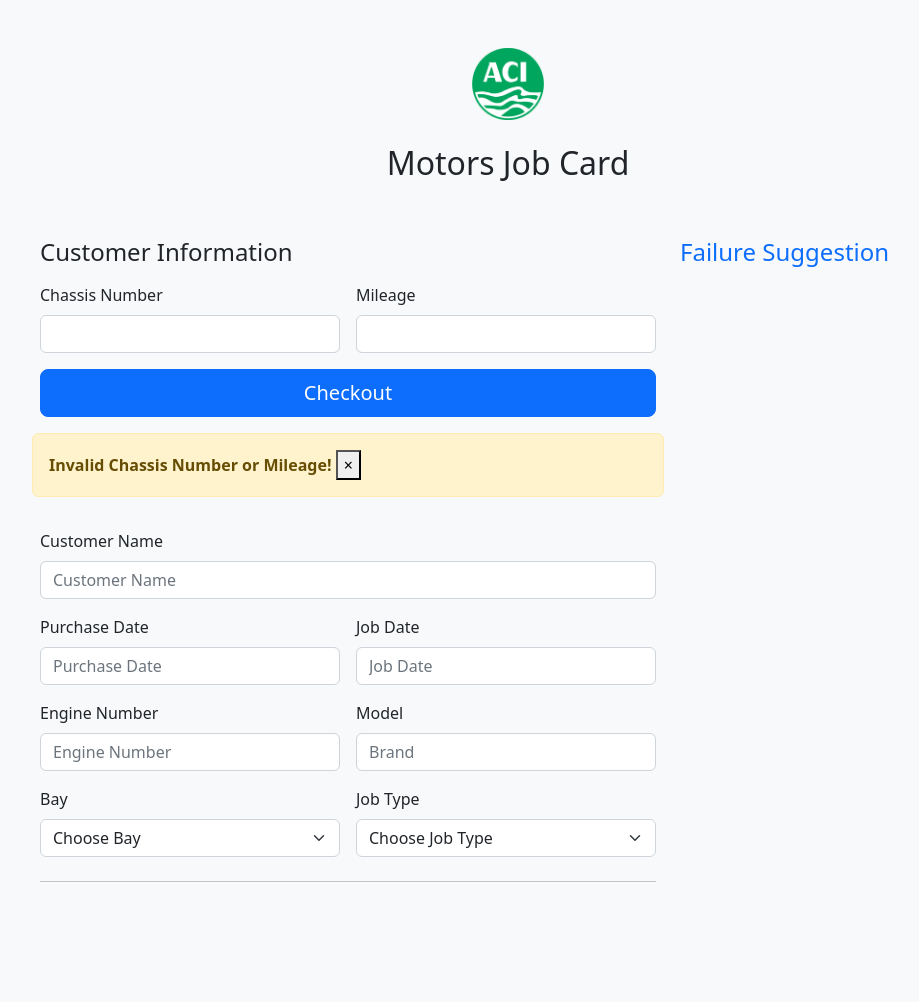
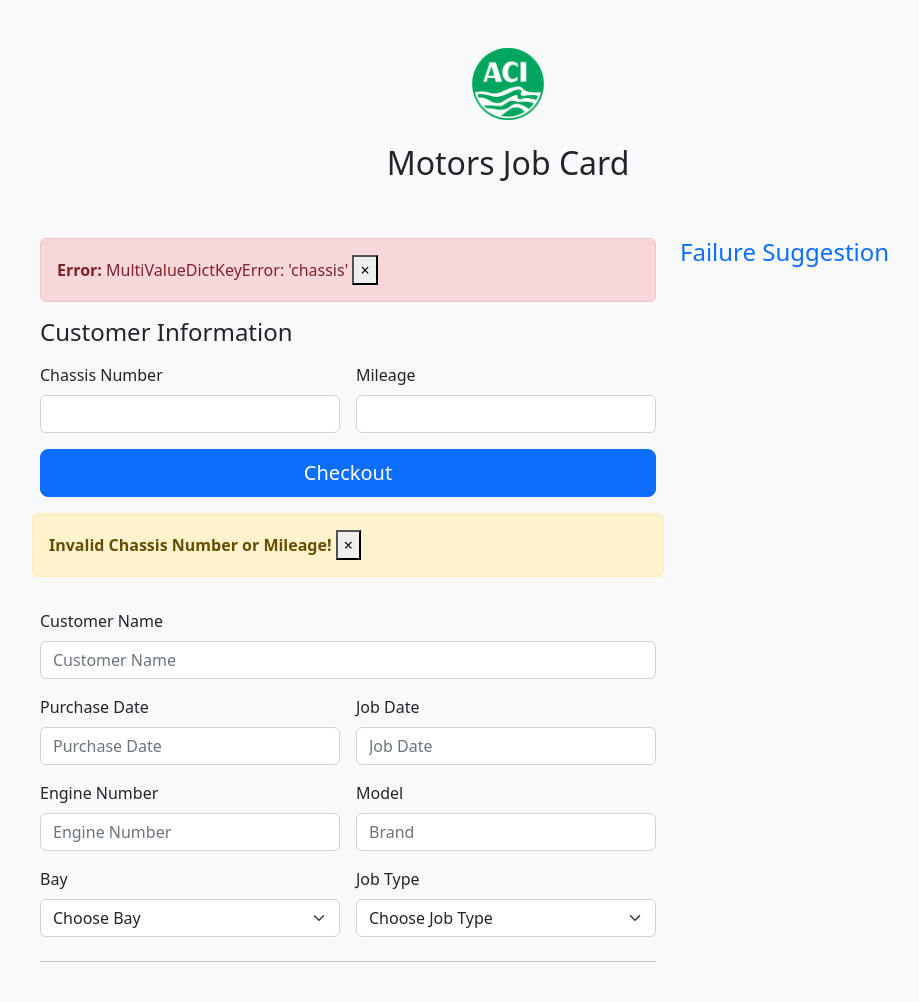
Before and after one commit to arafatshovon/Motors_Job_Card, a Django app: page /checkout in a window 1280 px wide. Shown: the top 1002 px of the page, without its empty margins (132-1051 px from the left). Run offline with Django 4.2, Linux system fonts and the light colour scheme; some libraries are stand-ins or nearby versions.

Commit message:
DB error message on frontend

```diff
--- a/app/views.py
+++ b/app/views.py
@@ -30,6 +30,7 @@ def jobquery_web(request):
     user_data_dict = dict_response['user_data_dict']
     suggestion_list = dict_response['suggestion_list']
     ret = dict_response['ret']
+    error_msg = dict_response['error']
     user_data = UserDataClass()
     if ret:
         user_data.customer_name = user_data_dict['customer_name']
@@ -40,7 +41,7 @@ def jobquery_web(request):
         user_data.engine_number = user_data_dict['engine_number']
         user_data.brand = user_data_dict['brand']
 
-    return render(request, 'checkout.html', {'ret': ret, 'user_data': user_data, 'suggestion_list': suggestion_list})
+    return render(request, 'checkout.html', {'ret': ret, 'user_data': user_data, 'suggestion_list': suggestion_list, 'error': error_msg})
 
 
 def jobquery_api(request):
@@ -51,6 +52,7 @@ def jobquery_api(request):
 def jobquery(request, method='GET'):
     ret = False
     user_data_dict = {}
+    error_msg = None
 
     try:
         if method == 'POST':
@@ -112,10 +114,11 @@ def jobquery(request, method='GET'):
             user_data.mileage = MILEAGE
     except Exception as e:
         print("============= Handled Exception =============")
-        print(e)
+        error_msg = f"{e.__class__.__name__}: {e}"
+        print(error_msg)
         suggestion_list = []
 
-    return {'ret': ret, 'user_data_dict': user_data_dict, 'suggestion_list': suggestion_list}
+    return {'ret': ret, 'user_data_dict': user_data_dict, 'suggestion_list': suggestion_list, 'error': error_msg }
 
 
 def home(request):
--- a/templates/checkout.html
+++ b/templates/checkout.html
@@ -1,6 +1,7 @@
 {% load static %}
 <!doctype html>
 <html lang="en">
+
 <head>
   <meta charset="utf-8">
   <meta name="viewport" content="width=device-width, initial-scale=1">
@@ -72,6 +73,7 @@
   <!-- Custom styles for this template -->
   <link href="{% static 'form-validation.css' %}" rel="stylesheet">
 </head>
+
 <body class="bg-light">
 
   <div class="container">
@@ -104,13 +106,22 @@
 
         </div>
         <div class="col-md-7 col-lg-8">
+          {% if error %}
+          <div class="alert alert-danger alert-dismissible fade show" role="alert">
+            <strong>Error:</strong> {{ error }}
+            <button type="button" class="close" data-dismiss="alert" aria-label="Close">
+              <span aria-hidden="true">&times;</span>
+            </button>
+          </div>
+          {% endif %}
           <h4 class="mb-3">Customer Information</h4>
           <form action="checkout" method="post">
             {% csrf_token %}
             <div class="row g-3">
               <div class="col-sm-6">
                 <label for="firstName" class="form-label">Chassis Number</label>
-              <input type="text" class="form-control" id="chassis" placeholder="" value="{{ user_data.chassis_number }}" name="chassis" required>
+                <input type="text" class="form-control" id="chassis" placeholder=""
+                  value="{{ user_data.chassis_number }}" name="chassis" required>
                 <div class="invalid-feedback">
                   Valid Chassis Number is required.
                 </div>
@@ -119,7 +130,8 @@
 
               <div class="col-sm-6">
                 <label for="lastName" class="form-label">Mileage</label>
-              <input type="int" class="form-control" id="mileage" placeholder="" value="{{ user_data.mileage }}" name="mileage" required>
+                <input type="int" class="form-control" id="mileage" placeholder="" value="{{ user_data.mileage }}"
+                  name="mileage" required>
                 <div class="invalid-feedback">
                   Valid Mileage is required.
                 </div>
@@ -141,21 +153,24 @@
                 <label for="username" class="form-label">Customer Name </label>
                 <div class="input-group has-validation">
 
-                <input type="text" class="form-control" id="username" value= "{{ user_data.customer_name }}" placeholder="Customer Name" >
+                  <input type="text" class="form-control" id="username" value="{{ user_data.customer_name }}"
+                    placeholder="Customer Name">
                 </div>
               </div>
 
               <div class="col-md-6">
                 <label for="username" class="form-label">Purchase Date</label>
                 <div class="input-group has-validation">
-                <input type="text" class="form-control" id="date" value="{{ user_data.purchase_date }}" placeholder="Purchase Date">
+                  <input type="text" class="form-control" id="date" value="{{ user_data.purchase_date }}"
+                    placeholder="Purchase Date">
                 </div>
               </div>
 
               <div class="col-md-6">
                 <label for="username" class="form-label">Job Date</label>
                 <div class="input-group has-validation">
-                <input type="text" class="form-control" id="jobdate" value="{{ user_data.job_date }}" placeholder="Job Date">
+                  <input type="text" class="form-control" id="jobdate" value="{{ user_data.job_date }}"
+                    placeholder="Job Date">
                 </div>
               </div>
 
@@ -163,7 +178,8 @@
               <div class="col-md-6">
                 <label for="username" class="form-label">Engine Number</label>
                 <div class="input-group has-validation">
-                <input type="text" class="form-control" id="engine_number" value="{{ user_data.engine_number }}" placeholder="Engine Number">
+                  <input type="text" class="form-control" id="engine_number" value="{{ user_data.engine_number }}"
+                    placeholder="Engine Number">
                 </div>
               </div>
 
@@ -219,4 +235,5 @@
 
   <script src="{% static 'form-validation.js' %}"></script>
 </body>
+
 </html>
```
Lines whose indentation alone changed are shown as unchanged.
